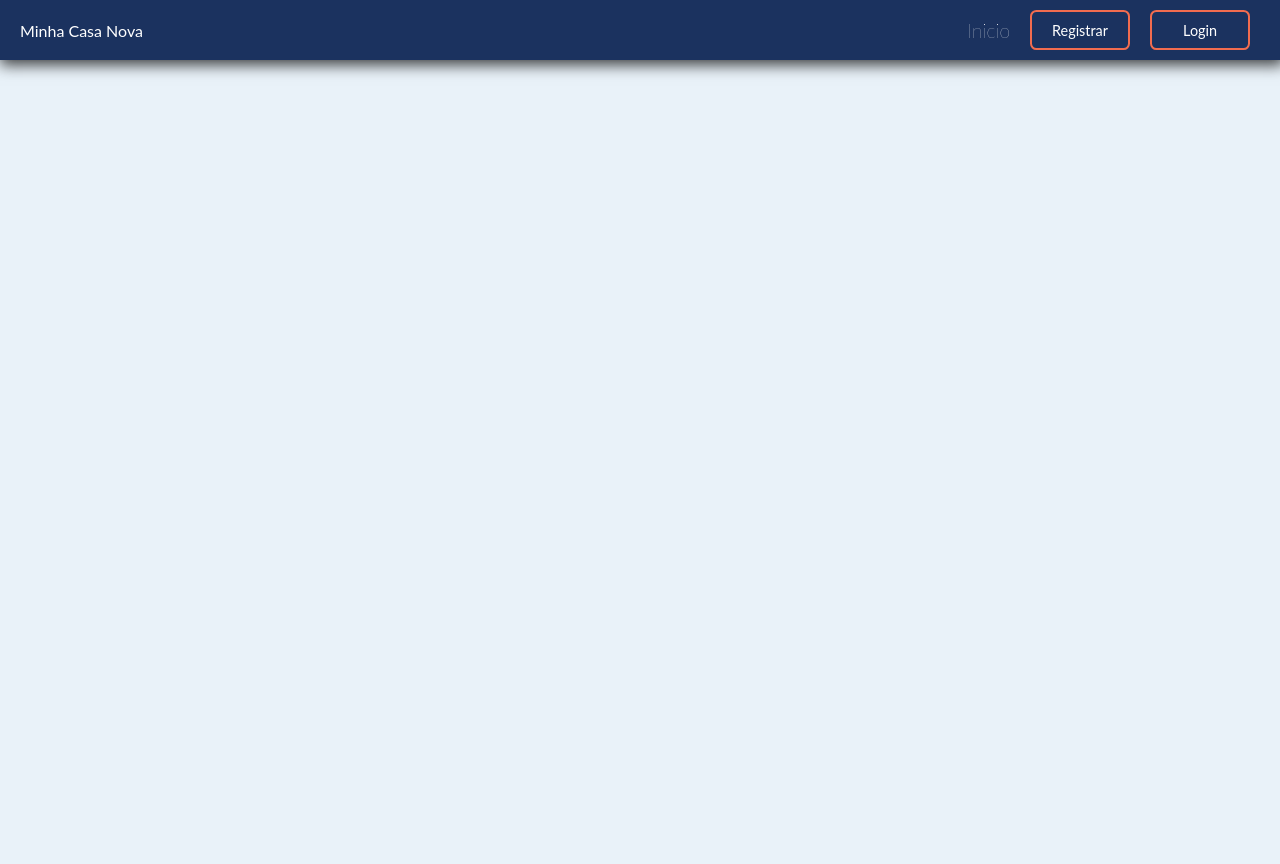
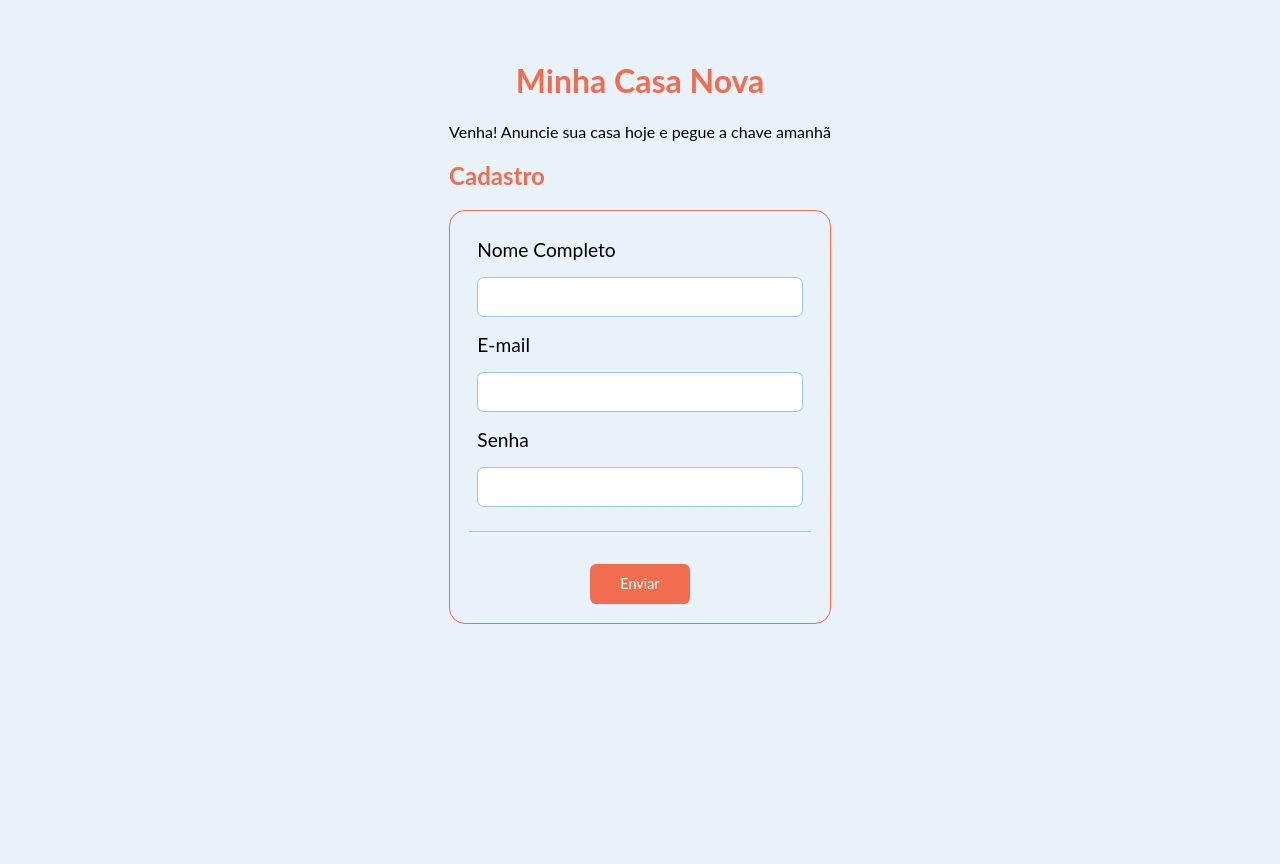
Before and after one commit to MatheusVCosta/arbo-test, a PHP site: page /user in a window 1280 px wide. Shown: the top 864 px of the page. Run offline with PHP 8.4, Linux system fonts and the light colour scheme; data that the repository does not hold is empty.

Commit message:
layout user register created

```diff
--- a/controllers/UserController.php
+++ b/controllers/UserController.php
@@ -2,17 +2,18 @@
 
 class UserController extends RenderView
 {
+    use Config;
     private $user;
 
     public function index()
     {
+        $config = $this->get_sentings();
         $this->user = new User();
 
         $users = $this->user->fetchAll();
 
         $this->loadView('user', [
-            'title' => 'Usuário',
-            'user' =>  $users[0]['name']
+            'config' => $config,
         ]);
     }
 
--- a/public/style.css
+++ b/public/style.css
@@ -7,6 +7,12 @@
 .bg-classic {
     background-color: #1b325f;
 }
+
+.color-orange {
+    color: #f26c4f;
+}
+
+/* colors */
 
 body {
     background-color: #e9f2f9;
@@ -20,6 +26,13 @@ p {
     font-family: 'Lato', sans-serif;
 }
 
+form {
+    display: flex;
+    flex-direction: column;
+    margin-top: 0em;
+    margin-block-end: 0em;
+}
+
 #app {
     display: flex;
     flex-direction: column;
@@ -31,10 +44,15 @@ p {
 }
 
 .container {
-    width: 90vw;
     max-width: 1200px;
     display: flex;
+    flex-direction: row;
 }
+
+.container.direction-collum {
+    flex-direction: column;
+}
+
 
 .row {
     display: flex;
@@ -98,16 +116,6 @@ footer,
 /* Card-properties */
 
 /* defaults */
-.pointer {
-    cursor: pointer;
-}
-
-.line {
-    align-self: center;
-    width: 95%;
-    border-bottom: 1px solid #9cc4e4;
-}
-
 .btn {
     width: 100px;
     height: 40px;
@@ -133,7 +141,7 @@ footer,
 
 /* text properties*/
 .text-size-1 {
-    font-size: 1.4rem;
+    font-size: 1.2rem;
 }
 
 .text-size-2 {
@@ -160,8 +168,12 @@ footer,
     border-bottom: 1px solid #9cc4e4;
 }
 
-.border-1 {
-    border: 1px solid black;
+.border-1-orange {
+    border: 1px solid #f26c4f;
+}
+
+.radius-1 {
+    border-radius: 1em;
 }
 
 /* border properties */
@@ -175,8 +187,18 @@ footer,
     margin: 2rem;
 }
 
+/* margin-left */
 .mg-l-1 {
     margin-left: 1rem;
+}
+
+/* margin-top */
+.mg-t-1 {
+    margin-top: 1rem;
+}
+
+.mg-t-2 {
+    margin-top: 2rem;
 }
 
 /* margin properties */
@@ -200,3 +222,38 @@ footer,
 }
 
 /* flex properties */
+
+.center {
+    justify-content: center;
+    align-items: center;
+}
+
+/* width */
+
+.w-sm {
+    width: 30vw;
+}
+
+.w-md {
+    width: 70vw;
+}
+
+.w-bg {
+    width: 90vw;
+}
+
+.max-w-sm {
+    max-width: 400px;
+}
+
+/* width */
+
+.pointer {
+    cursor: pointer;
+}
+
+.line {
+    align-self: center;
+    width: 100%;
+    border-bottom: 1px solid #9cc4e4;
+}
--- a/views/assets/css/style.css
+++ b/views/assets/css/style.css
@@ -97,3 +97,12 @@ header {
 }
 
 /* Style Home */
+
+/* Style User */
+.btn-send {
+    background-color: #f26c4f;
+    border: none;
+    outline: none;
+}
+
+/* Style User */
--- a/views/user.php
+++ b/views/user.php
@@ -2,8 +2,40 @@
 <?php require_once("template/head.php") ?>
 
 <body>
-    <?php require_once("template/header.php") ?>
     <div id="app">
+        <div class="container direction-collum">
+            <h1 class="text-center color-orange">Minha Casa Nova</h1>
+            <p class="text-center">Venha! Anuncie sua casa hoje e pegue a chave amanhã</p>
+            <div class="row">
+                <h2 class="color-orange">Cadastro</h2>
+            </div>
+            <div class="row flex-2 padding-1 border-1-orange radius-1 center">
+                <form action="" class="flex-2">
+                    <div class="row flex-2">
+                        <div class="content flex-2">
+                            <label class="text-size-1 mg-1">Nome Completo</label>
+                            <input type="text" class="input-text mg-1">
+                        </div>
+                    </div>
+                    <div class="row flex-2">
+                        <div class="content flex-1">
+                            <label class="text-size-1 mg-1">E-mail</label>
+                            <input type="text" class="input-text mg-1">
+                        </div>
+                    </div>
+                    <div class="row flex-2">
+                        <div class="content flex-2">
+                            <label class="text-size-1 mg-1">Senha</label>
+                            <input type="text" class="input-text mg-1">
+                        </div>
+                    </div>
+                    <span class="line mg-t-1"></span>
+                    <div class="row mg-t-2 center">
+                        <button class=" btn btn-send pointer">Enviar</button>
+                    </div>
+                </form>
+            </div>
+        </div>
     </div>
 </body>
 <footer>
```
